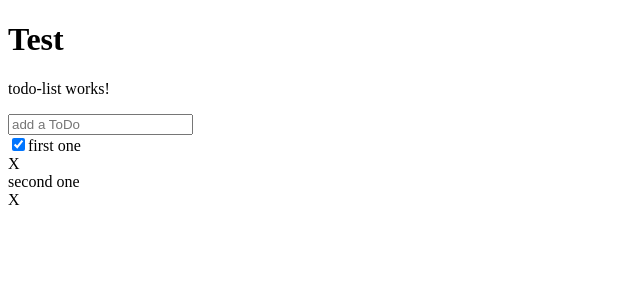
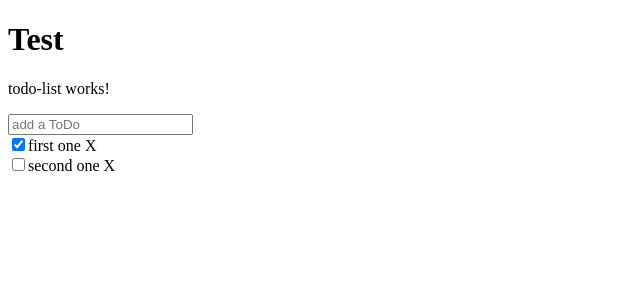
Before and after one commit to checkmyprojects/todolist, an Angular app: page / in a window 1280 px wide. Shown: the top 300 px of the page, without its empty margins (0-640 px from the left). Built offline with nearby package versions, Linux system fonts and the light colour scheme.

Commit message:
fix new task

```diff
--- a/src/app/todo-list/todo-list.component.html
+++ b/src/app/todo-list/todo-list.component.html
@@ -5,9 +5,8 @@
 <div *ngFor="let todo of todos">
     <div>
         <input type="checkbox" *ngIf="todo.completed" checked="checked">
+        <input type="checkbox" *ngIf="!todo.completed">
         <span>{{todo.name}}</span>
-    </div>
-    <div (click)="deleteTodo(todo.id)">
-        X
+        <span (click)="deleteTodo(todo.id)"> X</span>
     </div>
 </div>
--- a/src/app/todo-list/todo-list.component.ts
+++ b/src/app/todo-list/todo-list.component.ts
@@ -28,7 +28,7 @@ export class TodoListComponent implements OnInit {
     this.todos.push({
       'id': this.idForTodo,
       'name': this.todoTitle,
-      'completed': true,
+      'completed': false,
       'editing': false
     })
     this.todoTitle = '';
```
